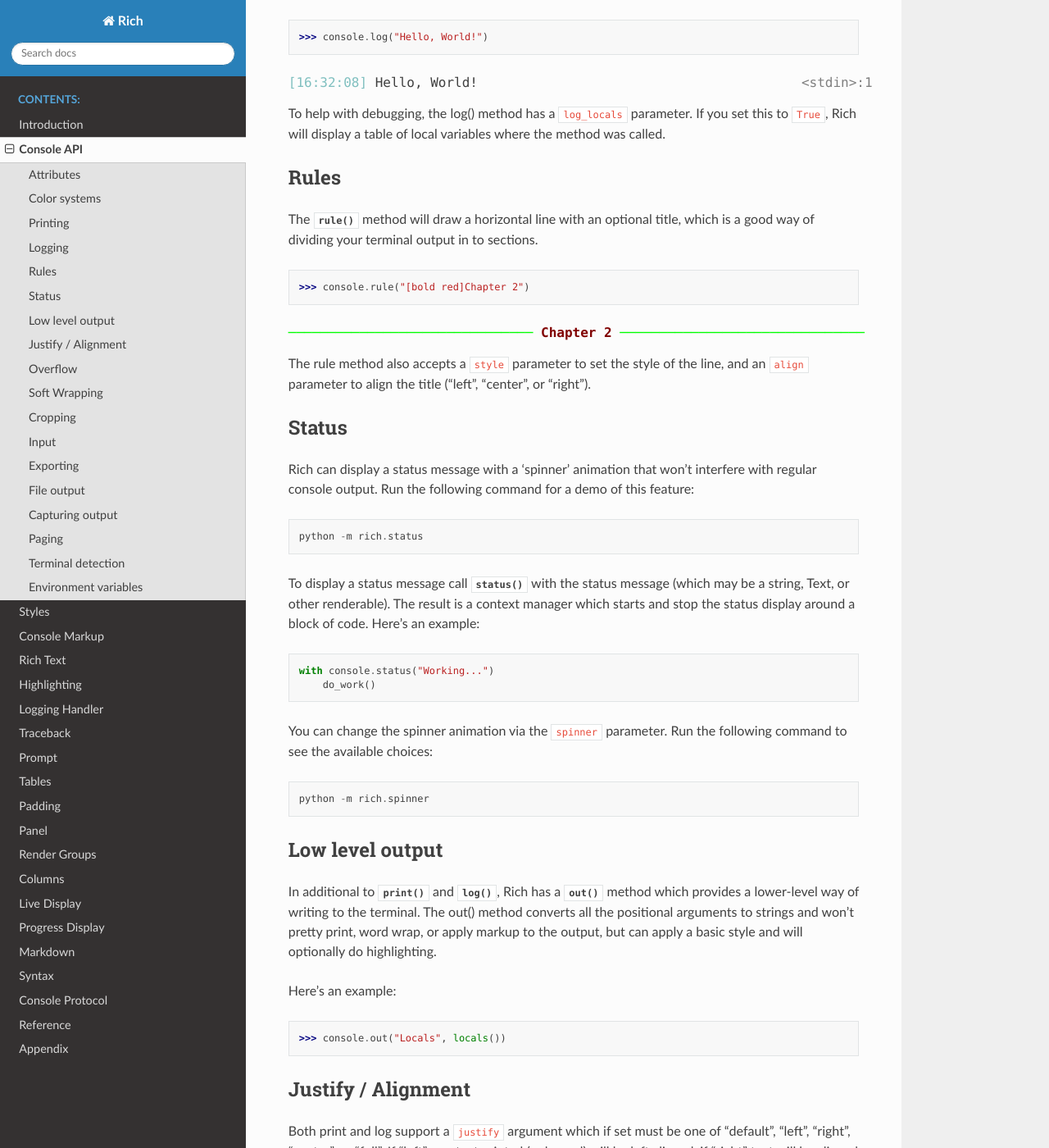
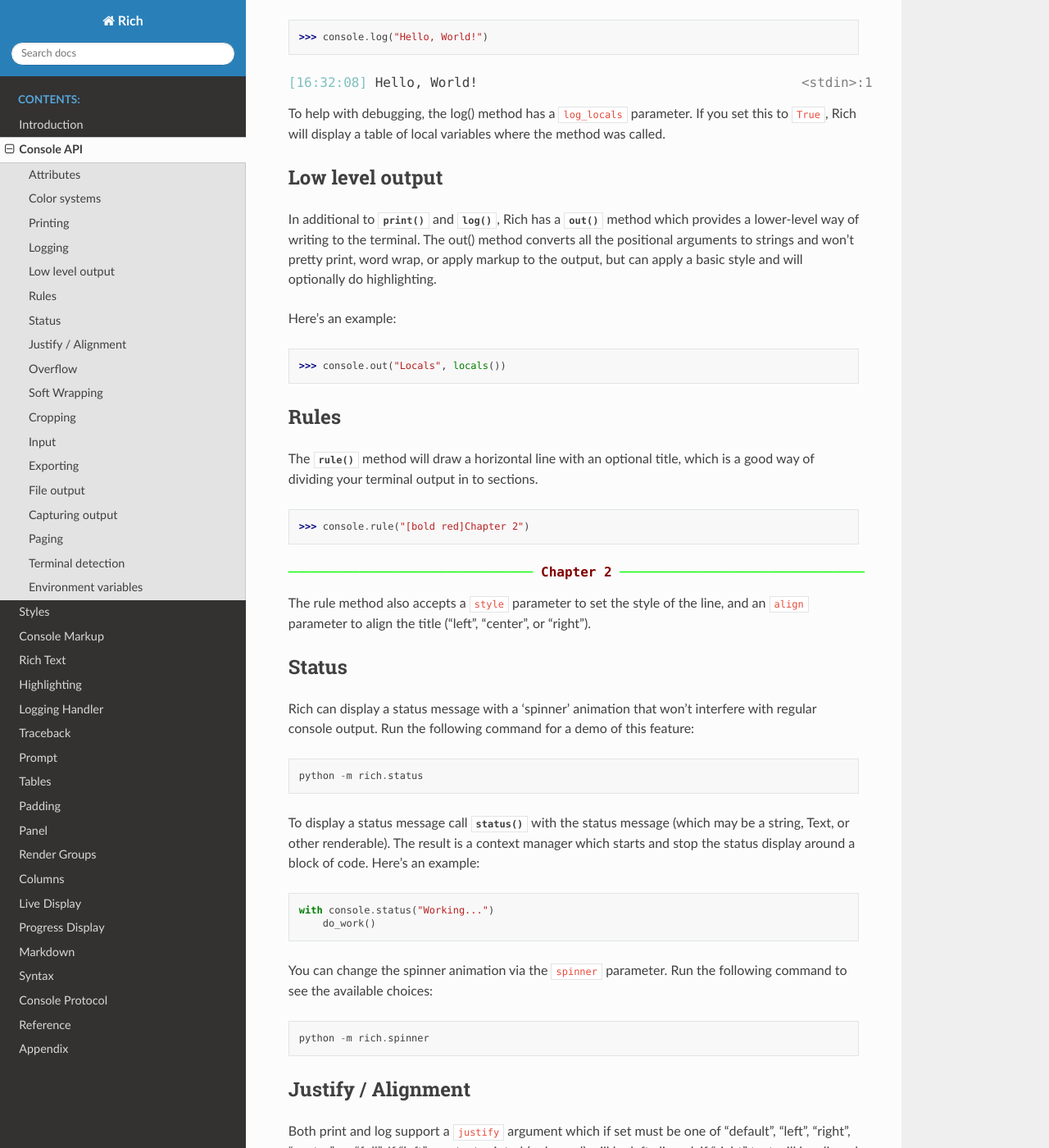
Before and after one commit to Textualize/rich, a Sphinx documentation site: the page built from docs/source/console.rst, in a window 1280 px wide and 1400 px high, scrolled down 1826 px. Shown: the whole window at 82% size. Built offline with Sphinx 7.4.7 and the Read the Docs theme 2.0.0, drawn with Linux system fonts in a browser that asks for light colours; pages that are not in the unit, such as notebooks, are missing from menus; some of the changed lines change nothing that is shown.

Commit message:
rearrange docs

```diff
--- a/docs/source/console.rst
+++ b/docs/source/console.rst
@@ -69,6 +69,15 @@
 
 To help with debugging, the log() method has a ``log_locals`` parameter. If you set this to ``True``, Rich will display a table of local variables where the method was called.
 
+Low level output
+----------------
+
+In additional to :meth:`~rich.console.Console.print` and :meth:`~rich.console.Console.log`, Rich has a :meth:`~rich.console.Console.out` method which provides a lower-level way of writing to the terminal. The out() method converts all the positional arguments to strings and won't pretty print, word wrap, or apply markup to the output, but can apply a basic style and will optionally do highlighting.
+
+Here's an example::
+
+    >>> console.out("Locals", locals())
+
 
 Rules
 -----
@@ -99,16 +108,6 @@
 You can change the spinner animation via the ``spinner`` parameter. Run the following command to see the available choices::
 
     python -m rich.spinner
-
-
-Low level output
-----------------
-
-In additional to :meth:`~rich.console.Console.print` and :meth:`~rich.console.Console.log`, Rich has a :meth:`~rich.console.Console.out` method which provides a lower-level way of writing to the terminal. The out() method converts all the positional arguments to strings and won't pretty print, word wrap, or apply markup to the output, but can apply a basic style and will optionally do highlighting.
-
-Here's an example::
-
-    >>> console.out("Locals", locals())
 
 
 Justify / Alignment
```
